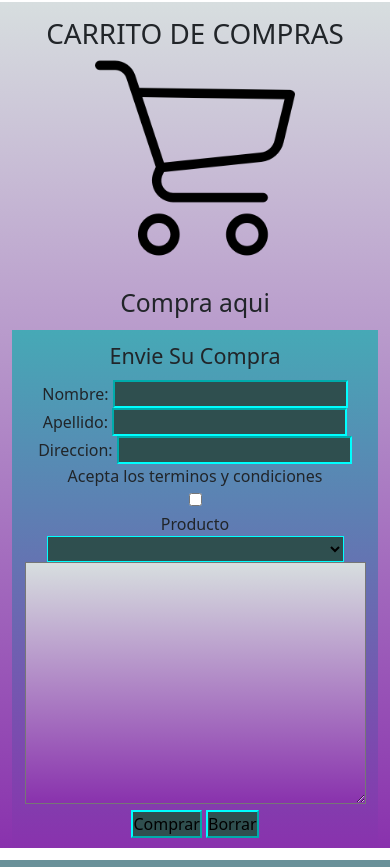
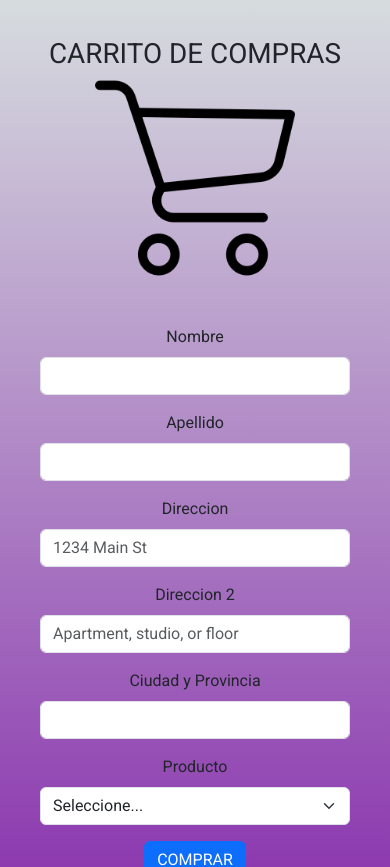
Before and after one commit to andresliev1/segunda-preentrega-copia-andresricardo-lievano, a plain HTML site: page pages/compra.html in a window 390 px wide. Shown: the part 173-1040 px from the top of the page. Drawn offline with nearby package versions, Linux system fonts and the light colour scheme.

Commit message:
cree el nosotros y compra responsive

```diff
--- a/css/style.css
+++ b/css/style.css
@@ -5,8 +5,7 @@
 }
 
 body {
-  font-family: system-ui, -apple-system, BlinkMacSystemFont, "Segoe UI", Roboto,
-    Oxygen, Ubuntu, Cantarell, "Open Sans", "Helvetica Neue", sans-serif;
+  font-family: "Roboto", sans-serif;
 }
 
 .imagen_logo {
@@ -46,6 +45,7 @@ body {
 #productos {
   background: linear-gradient(rgb(215, 222, 223), rgb(29, 67, 95));
   color: darkslategrey;
+  padding: 1rem;
 }
 
 .section_boxprod {
@@ -55,6 +55,7 @@ body {
 .section2 {
   background: linear-gradient(rgb(28, 70, 90), rgb(215, 222, 223));
   text-align: center;
+  padding: 1rem;
 }
 .section2_h2 {
   text-align: center;
@@ -124,28 +125,14 @@ input {
 .cmaincompra {
   background: linear-gradient(rgb(215, 222, 223), rgb(137, 50, 173));
   text-align: center;
+  min-height: 100vh;
+  padding: 1rem;
 }
 .carrito_box {
-  overflow: hidden;
   padding: 15px;
   margin: 15px;
 }
 
-.textarea {
-  background: linear-gradient(rgb(215, 222, 223), rgb(137, 50, 173));
-}
-
-.formbox {
-  overflow: hidden;
-  padding: 10px;
-  margin: 12px;
-  background: linear-gradient(rgb(70, 169, 182), rgb(137, 50, 173));
-}
-
-select {
-  background-color: darkslategray;
-  border-color: aqua;
-}
 /* Aca comienza nosotros */
 
 .nmainnosotros {
@@ -209,8 +196,8 @@ button {
 }
 
 .img-section {
-  width: 300px;
-  height: 250px;
+  width: 100%;
+  height: auto;
 }
 .section-pad {
   padding: 5rem;
@@ -231,18 +218,16 @@ header {
 }
 section#productos {
   grid-area: productos;
-  text-align: center;
 }
 section#marcas {
   grid-area: marcas;
-  text-align: center;
 }
 footer {
   grid-area: footer;
 }
 .footer_iconos {
   display: flex;
-  text-align: center;
+
   justify-content: center;
 }
 @media (min-width: 768px) {
@@ -258,7 +243,10 @@ footer {
   }
   .footer_iconos {
     display: flex;
-    text-align: center;
     justify-content: center;
   }
+  .img-section {
+    width: 300px;
+    height: 250px;
+  }
 }
--- a/pages/compra.html
+++ b/pages/compra.html
@@ -16,10 +16,8 @@
       href="../logo/Diseño-sin-título.png"
       type="image/x-icon"
     />
-    <link rel="preconnect" href="https://fonts.googleapis.com" />
-    <link rel="preconnect" href="https://fonts.gstatic.com" crossorigin />
     <link
-      href="https://fonts.googleapis.com/css2?family=Roboto+Flex:opsz@8..144&family=Roboto+Mono&display=swap"
+      href="https://fonts.googleapis.com/css2?family=Roboto&display=swap"
       rel="stylesheet"
     />
     <title>Compra</title>
@@ -27,7 +25,7 @@
   <body>
     <header>
       <nav class="navbar navbar-expand-lg bg-body-tertiary p-0">
-        <div class="container-fluid bg-black">
+        <div class="container-fluid col-nav">
           <a class="navbar-brand" href="#"
             ><img
               src="../logo/logoproyecto.png"
@@ -60,14 +58,12 @@
                 >
               </li>
               <li class="nav-item">
-                <a
-                  class="nav-link nav-link-color"
-                  href="../pages/productos.html"
-                  >PRODUCTOS</a
-                >
+                <a class="nav-link nav-link-color" href="#">PRODUCTOS</a>
               </li>
               <li class="nav-item">
-                <a class="nav-link nav-link-color" href="#">COMPRA</a>
+                <a class="nav-link nav-link-color" href="../pages/compra.html"
+                  >COMPRA</a
+                >
               </li>
               <li class="nav-item">
                 <a class="nav-link nav-link-color" href="../pages/nosotros.html"
@@ -91,36 +87,45 @@
         <h1>CARRITO DE COMPRAS</h1>
         <img class="carrito" src="../img/carrito-de-compras.png" alt="" />
       </div>
-      <h2>Compra aqui</h2>
-      <form class="formbox" action="">
-        <fieldset>
-          <div>
-            <legend>Envie Su Compra</legend>
-            <label for="nombre">Nombre:</label>
-            <input type="text" name="nombre" />
+      <form class="row g-3 m-3">
+        <div class="col-md-6">
+          <label for="inputname" class="form-label">Nombre</label>
+          <input type="name" class="form-control" id="inputname" />
         </div>
-          <div>
-            <label for="apellido">Apellido:</label>
-            <input type="text" name="Apellido" />
+        <div class="col-md-6">
+          <label for="inputlastname" class="form-label">Apellido</label>
+          <input type="text" class="form-control" id="inputlastname" />
         </div>
-          <div>
-            <label for="direccion">Direccion:</label>
-            <input type="text" name="Direccion" />
+        <div class="col-12">
+          <label for="inputAddress" class="form-label">Direccion</label>
+          <input
+            type="text"
+            class="form-control"
+            id="inputAddress"
+            placeholder="1234 Main St"
+          />
         </div>
-
-          <div>Acepta los terminos y condiciones</div>
-          <input type="checkbox" name="Acepta" value="1" />
-          <div>
-            <label for="Producto">Producto</label>
-            <select name="producto" id="producto">
-              <option value="Seleccione"></option>
-              <option value="Crossover Nissan CHILL-OUT">
-                Crossover Nissan CHILL-OUT
-              </option>
+        <div class="col-12">
+          <label for="inputAddress2" class="form-label">Direccion 2</label>
+          <input
+            type="text"
+            class="form-control"
+            id="inputAddress2"
+            placeholder="Apartment, studio, or floor"
+          />
+        </div>
+        <div class="col-md-6">
+          <label for="inputCity" class="form-label">Ciudad y Provincia</label>
+          <input type="text" class="form-control" id="inputCity" />
+        </div>
+        <div class="col-md-6">
+          <label for="inputState" class="form-label">Producto</label>
+          <select id="inputState" class="form-select">
+            <option selected>Seleccione...</option>
             <option value="Nissan MAX-OUT descapotable ">
               Nissan MAX-OUT descapotable
             </option>
-              <option value="Nissan SURF-OUT pickup ">
+            <option value="Nissan SURF-OUT pickup">
               Nissan SURF-OUT pickup
             </option>
             <option value="Vehículo utilitario Nissan HANG-OUT">
@@ -128,26 +133,16 @@
             </option>
             <option value="PlayStation 5">PlayStation 5</option>
             <option value="PlayStation VR">PlayStation VR</option>
-              <option value="Control de pistola PS VR">
-                Control de pistola PS VR
-              </option>
+            <option value="Control de pistola">Control de pistola</option>
             <option value="Apple car ">Apple car</option>
-              <option value="Iphone 14 ">Iphone 14</option>
+            <option value="Iphone 14">Iphone 14</option>
             <option value="Ipad Apple ">Ipad Apple</option>
           </select>
-            <div>
-              <textarea
-                class="textarea"
-                name="mensaje"
-                id=""
-                cols="35"
-                rows="10"
-              ></textarea>
         </div>
-            <input type="submit" value="Comprar" />
-            <input type="reset" value="Borrar" />
+
+        <div class="col-12">
+          <button type="submit" class="btn btn-primary">COMPRAR</button>
         </div>
-        </fieldset>
       </form>
     </main>
     <footer class="footer">
```
Also changed, not shown: index.html (+5 -15 lines), pages/nosotros.html (+22 -17 lines), pages/productos.html (+23 -63 lines), pages/trabajaconnosotros.html (+6 -10 lines). Lines whose indentation alone changed are shown as unchanged.
